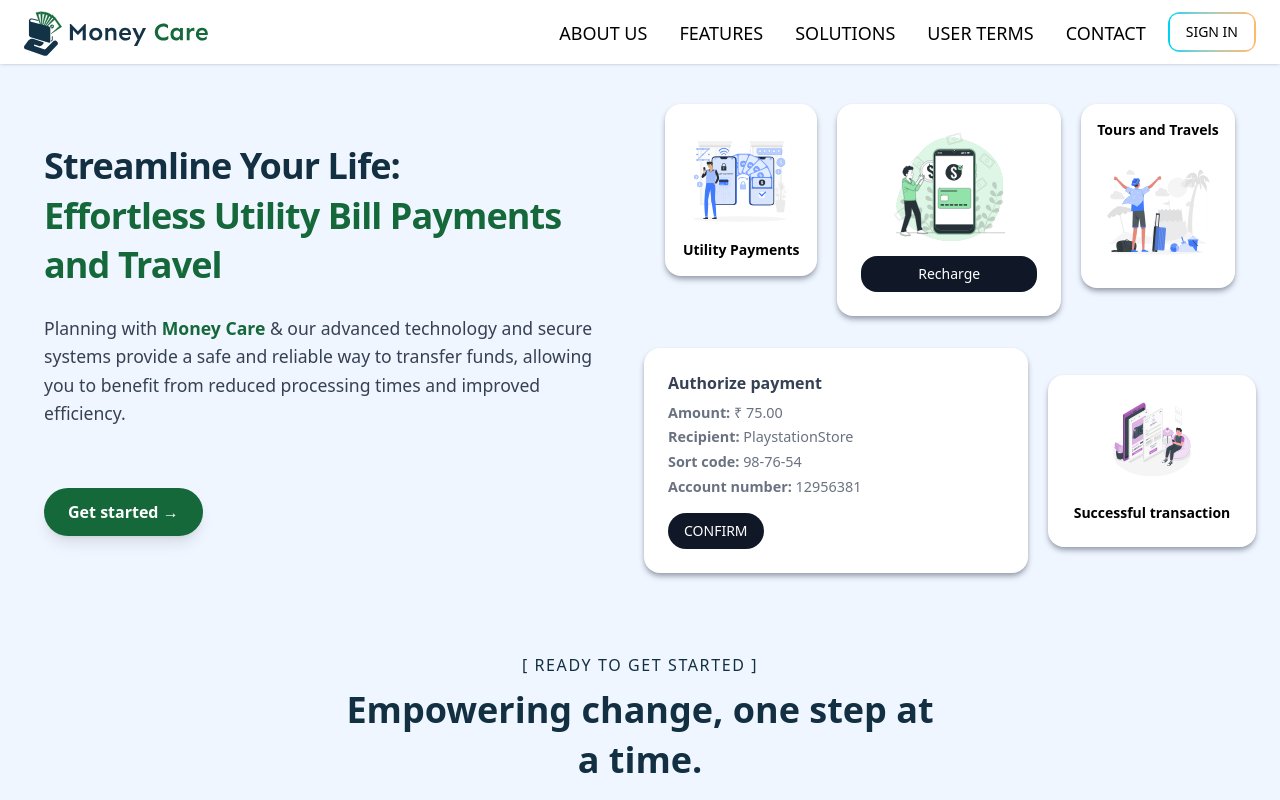
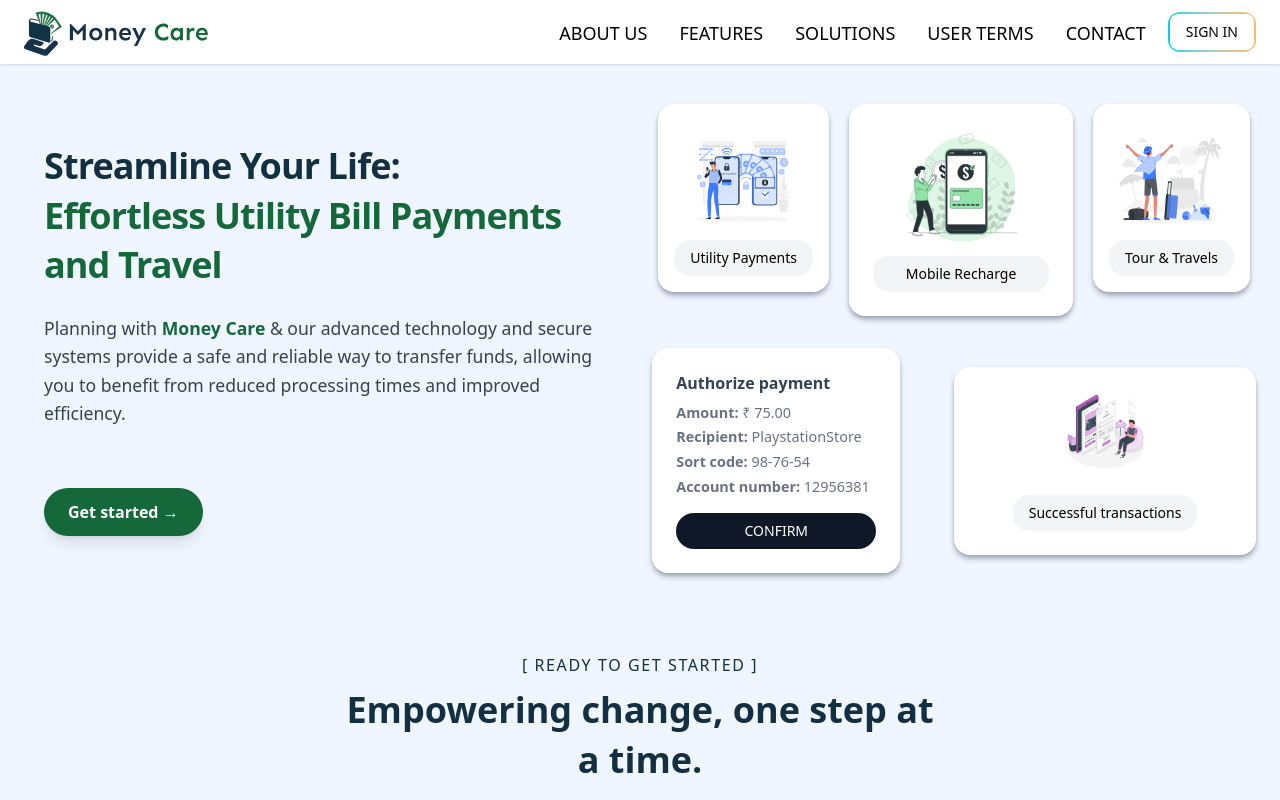
Before and after one commit to Ayush-Khedekar/MONEY_CARE_WEB, a React (Vite) app: page / in a window 1280 px wide. Shown: the top 800 px of the page. Built offline with nearby package versions, Linux system fonts and the light colour scheme.

Commit message:
Money_Care_Changes

```diff
--- a/src/Footer/Footer.tsx
+++ b/src/Footer/Footer.tsx
@@ -24,7 +24,7 @@ const Footer = () => {
 
       <div className="w-full flex flex-col sm:flex-row sm:justify-between items-center gap-6 sm:gap-0">
         <p className="font-semibold text-center text-[#133042] text-sm sm:text-base max-w-xl">
-          © {new Date().getFullYear()} Soliteck Digisolutions Pvt. LTD. All
+          © {new Date().getFullYear()} MONEYCARE WALLET SERVICE Pvt. LTD. All
           rights reserved.
         </p>
 
--- a/src/components/NavBar/Home.tsx
+++ b/src/components/NavBar/Home.tsx
@@ -1,6 +1,11 @@
+import { useEffect, useState } from "react";
 import { images } from "../../image-export/Images";
+import successor from "../../Images/confirmed-animation-gif-download-5359648.mp4";
 
 const Home = () => {
+  const [showGif, setShowGif] = useState(false);
+  const [showContent, setShowContent] = useState(false);
+
   return (
     <div className="bg-[#f0f6ff] overflow-hidden md:p-5 flex flex-col md:flex-row md:items-center justify-between w-full gap-4">
       <div className="w-full sm:w-full md:w-[50%] space-y-5 p-4 sm:p-6 font-sans transition-all duration-500 ease-in-out">
@@ -41,7 +46,9 @@ const Home = () => {
                 className="w-25 sm:w-30 rounded-xl object-contain"
               />
               <div className="text-center">
-                <p className="text-sm font-semibold ">Utility Payments</p>
+                <button className="bg-gray-100 text-black px-2 sm:px-4 py-2 rounded-2xl text-xs sm:text-sm font-medium transition-colors">
+                  Utility Payments
+                </button>
               </div>
             </div>
 
@@ -52,26 +59,35 @@ const Home = () => {
                 className="w-30 sm:w-30 object-contain mx-auto mb-2"
               />
               <div className="flex flex-col gap-2">
-                <button className="bg-gray-900 text-white px-2 sm:px-4 py-2 rounded-2xl text-xs sm:text-sm font-medium hover:bg-gray-800 transition-colors cursor-pointer">
-                  Recharge
+                <button className="bg-gray-100 text-black px-2 sm:px-4 py-2 rounded-2xl text-xs sm:text-sm font-medium transition-colors">
+                  Mobile Recharge
                 </button>
               </div>
             </div>
 
             <div className="bg-white p-4 rounded-2xl shadow-md w-full sm:w-auto text-center font-semibold transition-shadow duration-300 hover:shadow-xl shadow-gray-400">
-              <p className="text-xs sm:text-sm font-semibold mb-3">
-                Tours and Travels
-              </p>
               <img
                 src={images.MoneyStress}
                 alt="Bank Logos"
                 className="w-25 sm:w-30 object-contain"
               />
+              <button className="bg-gray-100 text-black px-2 sm:px-4 py-2 rounded-2xl text-xs sm:text-sm font-medium transition-colors">
+                Tour & Travels
+              </button>
             </div>
           </div>
 
-          <div className="flex justify-between items-center gap-4 sm:gap-5 mt-8">
-            <div className="bg-white p-4 sm:p-6 rounded-2xl shadow-md w-full sm:w-[50%] md:w-96 text-xs sm:text-sm transition-shadow duration-300 hover:shadow-xl shadow-gray-400">
+          <div className="flex flex-col sm:flex-row justify-between items-center gap-4 sm:gap-5 mt-8">
+            <div className="bg-white p-4 sm:p-6 rounded-2xl shadow-md w-[100%] sm:w-[50%] md:w-62 text-xs sm:text-sm transition-shadow duration-300 hover:shadow-xl shadow-gray-400 flex flex-col justify-start">
+              {showGif ? (
+                <video
+                  src={successor}
+                  autoPlay
+                  onEnded={() => setShowGif(false)}
+                  className="rounded-xl h-[10rem] md:h-[12rem] lg:h-[10rem]"
+                />
+              ) : (
+                <>
                   <p className="text-gray-700 mb-2 text-[1rem] font-bold">
                     Authorize payment
                   </p>
@@ -89,20 +105,24 @@ const Home = () => {
                       <strong>Account number:</strong> 12956381
                     </p>
                   </div>
-              <button className="mt-3 sm:mt-4 bg-gray-900 text-white px-4 py-2 rounded-full text-xs sm:text-sm font-medium hover:bg-gray-800 transition-colors">
+                  <button
+                    onClick={() => setShowGif(true)}
+                    className="mt-2 sm:mt-4 bg-gray-900 text-white px-4 py-2 rounded-full cursor-pointer text-xs sm:text-sm font-medium hover:bg-gray-800 transition-colors"
+                  >
                     CONFIRM
                   </button>
+                </>
+              )}
             </div>
-
-            <div className="bg-white p-6 sm:p-6 rounded-2xl shadow-md w-full sm:w-52 flex flex-col items-center justify-center gap-3 sm:gap-4 transition-shadow duration-300 hover:shadow-xl shadow-gray-400">
+            <div className="bg-white p-6 sm:p-6 rounded-2xl shadow-md w-[100%] sm:w-[50%] flex flex-col items-center justify-center gap-3 sm:gap-4 transition-shadow duration-300 hover:shadow-xl shadow-gray-400">
               <img
                 src={images.Payment}
                 alt="Success"
-                className="w-20 sm:w-20 mb-1 sm:mb-2 object-contain"
+                className="w-30 sm:w-20 mb-1 sm:mb-2 object-contain"
               />
-              <p className="text-[1rem] sm:text-sm font-semibold text-center">
-                Successful transaction
-              </p>
+              <button className="bg-gray-100 text-black px-2 sm:px-4 py-2 rounded-2xl text-md sm:text-sm font-medium transition-colors">
+                Successful transactions
+              </button>
             </div>
           </div>
         </div>
--- a/src/pages/User_Terms/Privacy_Policy/privacyData.ts
+++ b/src/pages/User_Terms/Privacy_Policy/privacyData.ts
@@ -3,7 +3,7 @@ import type { dataType } from "./Privacy_policy";
 export const data: dataType[] = [
   {
     label:
-      "(a) Auronix recognizes the expectations of its customers with regard to privacy, confidentiality, and security of their personal information that resides with Auronix.",
+      "(a) Money Care recognizes the expectations of its customers with regard to privacy, confidentiality, and security of their personal information that resides with Money Care.",
     id: "1",
   },
   {
@@ -13,7 +13,7 @@ export const data: dataType[] = [
   },
   {
     label:
-      "(c) By visiting Auronix website/WAP site/applications you expressly give us consent to use & disclose your personal information in accordance with this Privacy Policy. If you do not agree to the terms of the policy, please do not use or access Auronix website, WAP site, or mobile applications.",
+      "(c) By visiting Money Care website/WAP site/applications you expressly give us consent to use & disclose your personal information in accordance with this Privacy Policy. If you do not agree to the terms of the policy, please do not use or access Money Care website, WAP site, or mobile applications.",
     id: "3",
   },
   {
@@ -31,12 +31,12 @@ export const generalData: dataType[] = [
   },
   {
     label:
-      "(b) Any emails and/or SMS sent by Auronix will only be in connection with the provision of agreed services & products and this Privacy Policy.",
+      "(b) Any emails and/or SMS sent by Money Care will only be in connection with the provision of agreed services & products and this Privacy Policy.",
     id: "2",
   },
   {
     label:
-      "(c) Periodically, we may reveal general statistical information about Auronix & its users, such as number of visitors, number and type of goods and services purchased, etc.",
+      "(c) Periodically, we may reveal general statistical information about Money Care & its users, such as number of visitors, number and type of goods and services purchased, etc.",
     id: "3",
   },
   {
@@ -49,7 +49,7 @@ export const generalData: dataType[] = [
 export const personalData: dataType[] = [
   {
     label:
-      "(a) Personal Information means and includes all information that can be linked to a specific individual or to identify any individual, such as name, address, mailing address, telephone number, email ID, credit card number, cardholder name, card expiration date, information about your mobile phone, DTH service, data card, electricity connection, Smart Tags, and any details that may have been voluntarily provided by the user in connection with availing any of the services on Auronix. When you browse through Auronix, we may collect information regarding the domain and host from which you access the internet, the Internet Protocol [IP] address of the computer or Internet service provider [ISP] you are using, and anonymous site statistical data.",
+      "(a) Personal Information means and includes all information that can be linked to a specific individual or to identify any individual, such as name, address, mailing address, telephone number, email ID, credit card number, cardholder name, card expiration date, information about your mobile phone, DTH service, data card, electricity connection, Smart Tags, and any details that may have been voluntarily provided by the user in connection with availing any of the services on Money Care. When you browse through Money Care, we may collect information regarding the domain and host from which you access the internet, the Internet Protocol [IP] address of the computer or Internet service provider [ISP] you are using, and anonymous site statistical data.",
     id: "1",
   },
 ];
@@ -57,7 +57,7 @@ export const personalData: dataType[] = [
 export const cookiesData: dataType[] = [
   {
     label:
-      "(a) A 'cookie' is a small piece of information stored by a web server on a web browser so it can be later read back from that browser. Auronix uses cookie and tracking technology depending on the features offered.",
+      "(a) A 'cookie' is a small piece of information stored by a web server on a web browser so it can be later read back from that browser. Money Care uses cookie and tracking technology depending on the features offered.",
     id: "1",
   },
   {
@@ -70,7 +70,7 @@ export const cookiesData: dataType[] = [
 export const linkData: dataType[] = [
   {
     label:
-      "(a) Our site links to other websites that may collect personally identifiable information about you. Auronix is not responsible for the privacy practices or the content of those linked websites.",
+      "(a) Our site links to other websites that may collect personally identifiable information about you. Money Care is not responsible for the privacy practices or the content of those linked websites.",
     id: "1",
   },
 ];
@@ -78,7 +78,7 @@ export const linkData: dataType[] = [
 export const SecurityData: dataType[] = [
   {
     label:
-      "(a) Auronix has stringent security measures in place to protect the loss, misuse, and alteration of the information under our control.",
+      "(a) Money Care has stringent security measures in place to protect the loss, misuse, and alteration of the information under our control.",
     id: "1",
   },
   {
@@ -91,7 +91,7 @@ export const SecurityData: dataType[] = [
 export const ConsentData: dataType[] = [
   {
     label:
-      "(a) By using Auronix and/or by providing your information, you consent to the collection and use of the information you disclose on Auronix in accordance with this Privacy Policy, including but not limited to your consent for sharing your information as per this privacy policy.",
+      "(a) By using Money Care and/or by providing your information, you consent to the collection and use of the information you disclose on Money Care in accordance with this Privacy Policy, including but not limited to your consent for sharing your information as per this privacy policy.",
     id: "1",
   },
 ];
@@ -99,7 +99,7 @@ export const ConsentData: dataType[] = [
 export const communicationData: dataType[] = [
   {
     label:
-      "(a) For any kind of communication, please write to info@auronixpaymentsolutions.com",
+      "(a) For any kind of communication, please write to info@Money Carepaymentsolutions.com",
     id: "1",
   },
 ];
```
Also changed, not shown: 1 other file (tests, documents, lock files or other folders). Lines whose indentation alone changed are shown as unchanged.
